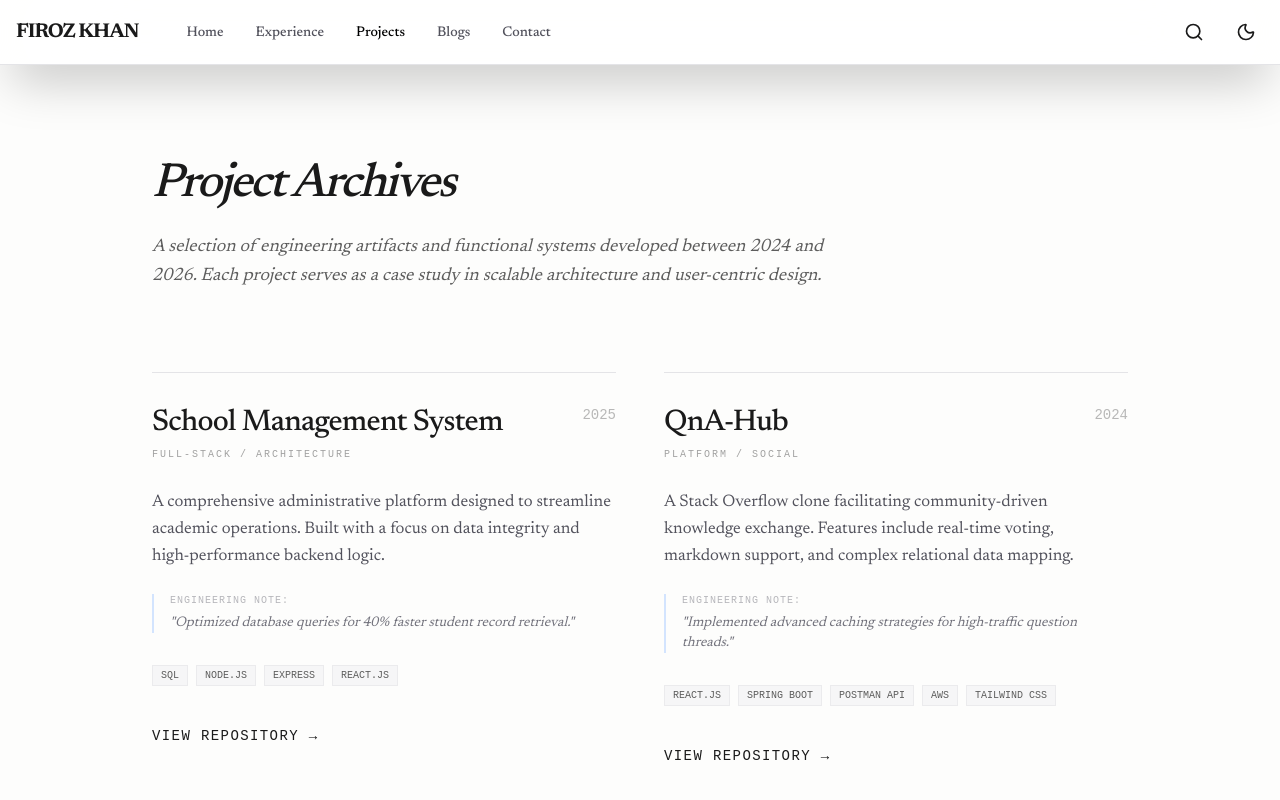
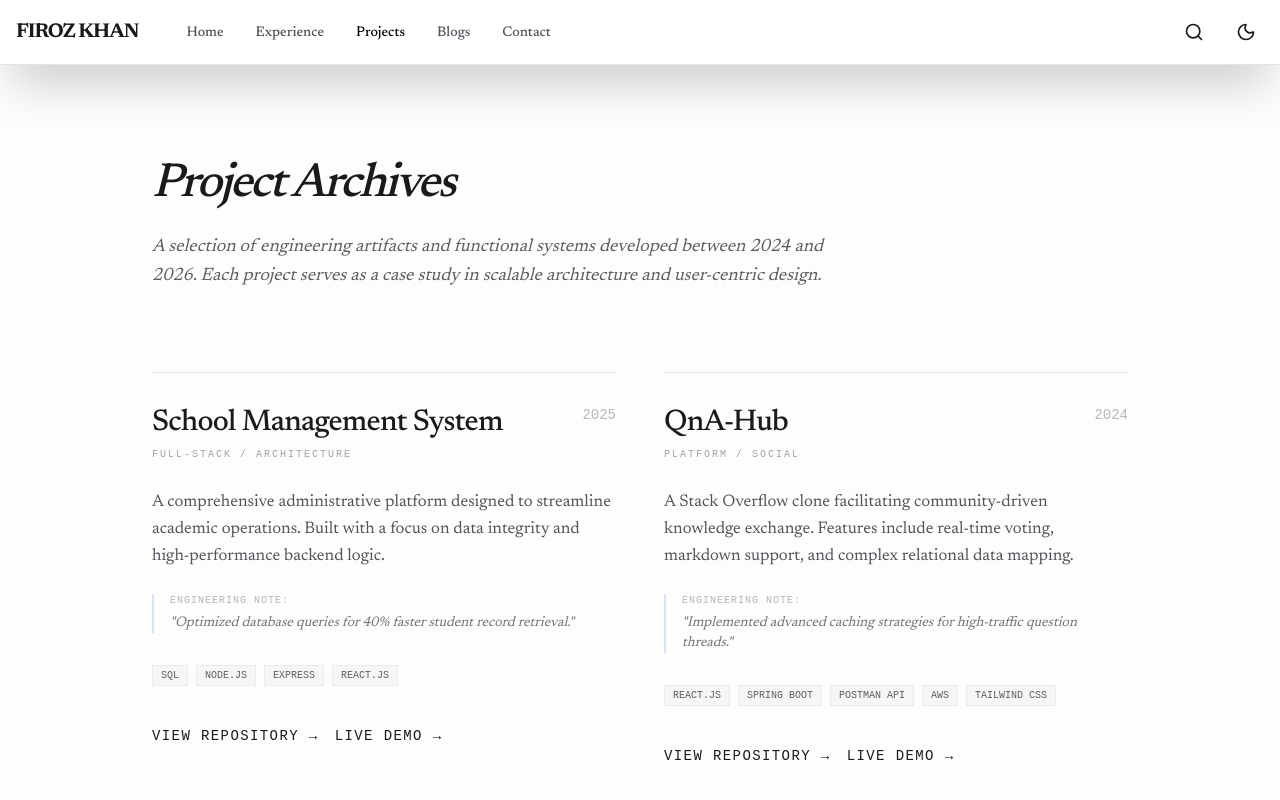
Before and after one commit to firozkhan4/firozkhan4, a Next.js app: page /projects in a window 1280 px wide. Shown: the top 800 px of the page. Built offline with nearby package versions, Linux system fonts and the light colour scheme.

Commit message:
add: add new project

```diff
--- a/app/projects/page.tsx
+++ b/app/projects/page.tsx
@@ -11,6 +11,7 @@ const projects = [
     description: "A comprehensive administrative platform designed to streamline academic operations. Built with a focus on data integrity and high-performance backend logic.",
     tech: ["SQL", "Node.js", "Express", "React.js"],
     link: "#",
+    github: "#",
     research_note: "Optimized database queries for 40% faster student record retrieval."
   },
   {
@@ -20,6 +21,7 @@ const projects = [
     description: "A Stack Overflow clone facilitating community-driven knowledge exchange. Features include real-time voting, markdown support, and complex relational data mapping.",
     tech: ["React.js", "Spring Boot", "Postman API", "AWS", "Tailwind CSS"],
     link: "#",
+    github: "#",
     research_note: "Implemented advanced caching strategies for high-traffic question threads."
   },
   {
@@ -28,7 +30,8 @@ const projects = [
     period: "2024",
     description: "A high-efficiency Java CLI tool for text analysis. Uses multithreading to process multiple files simultaneously, providing detailed metrics for lines, words, and UTF-8 byte sizes.",
     tech: ["Java", "Multithreading", "File I/O"],
-    link: "https://github.com/firozkhan4/WordCount",
+    link: "#",
+    github: "https://github.com/firozkhan4/WordCount",
     research_note: "Leveraged concurrent execution to reduce processing time for large-scale datasets."
   },
   {
@@ -37,7 +40,8 @@ const projects = [
     period: "2024",
     description: "An interactive web application visualizing 20+ sorting algorithms. Features real-time rendering of array manipulations, custom speed/size controls, and complex algorithmic logic.",
     tech: ["JavaScript", "HTML5", "CSS3", "Algorithms"],
-    link: "https://github.com/firozkhan4/sorting-visualizer",
+    link: "https://firozkhan4.github.io/Sorting-Visualizer",
+    github: "https://github.com/firozkhan4/Sorting-Visualizer",
     research_note: "Managed asynchronous animation states to prevent UI blocking during intensive computations."
   }
 ];
@@ -62,8 +66,8 @@ const projects = [
 
         {/* Project Grid */}
         <div className="grid grid-cols-1 md:grid-cols-2 gap-x-12 gap-y-20">
-          {projects.map((project, idx) => (
-            <article key={idx} className="group space-y-6 border-t border-zinc-200 dark:border-zinc-800 pt-8">
+          {projects.map((project, idx) => {
+            return <article key={idx} className="group space-y-6 border-t border-zinc-200 dark:border-zinc-800 pt-8">
               <div className="flex justify-between items-start">
                 <div>
                   <h2 className="text-3xl font-medium tracking-tight group-hover:text-blue-600 dark:text-zinc-100 dark:group-hover:text-blue-400 transition-colors">
@@ -94,12 +98,14 @@ const projects = [
                   </span>
                 ))}
               </div>
-
-              <Link href={project.link} className="inline-block pt-4 text-sm font-mono uppercase tracking-widest hover:underline underline-offset-8 decoration-1">
-                View Repository &rarr;
-              </Link>
+              <div className="flex items-center gap-x-4">
+                <Link href={project.github} className="inline-block pt-4 text-sm font-mono uppercase tracking-widest hover:underline underline-offset-8 decoration-1">
+                  View Repository &rarr;
+                </Link>
+                <Link href={project.link} className="inline-block pt-4 text-sm font-mono uppercase tracking-widest hover:underline underline-offset-8 decoration-1">Live Demo &rarr;</Link>
+              </div>
             </article>
-          ))}
+          })}
         </div>
       </main>
     </div>
```
